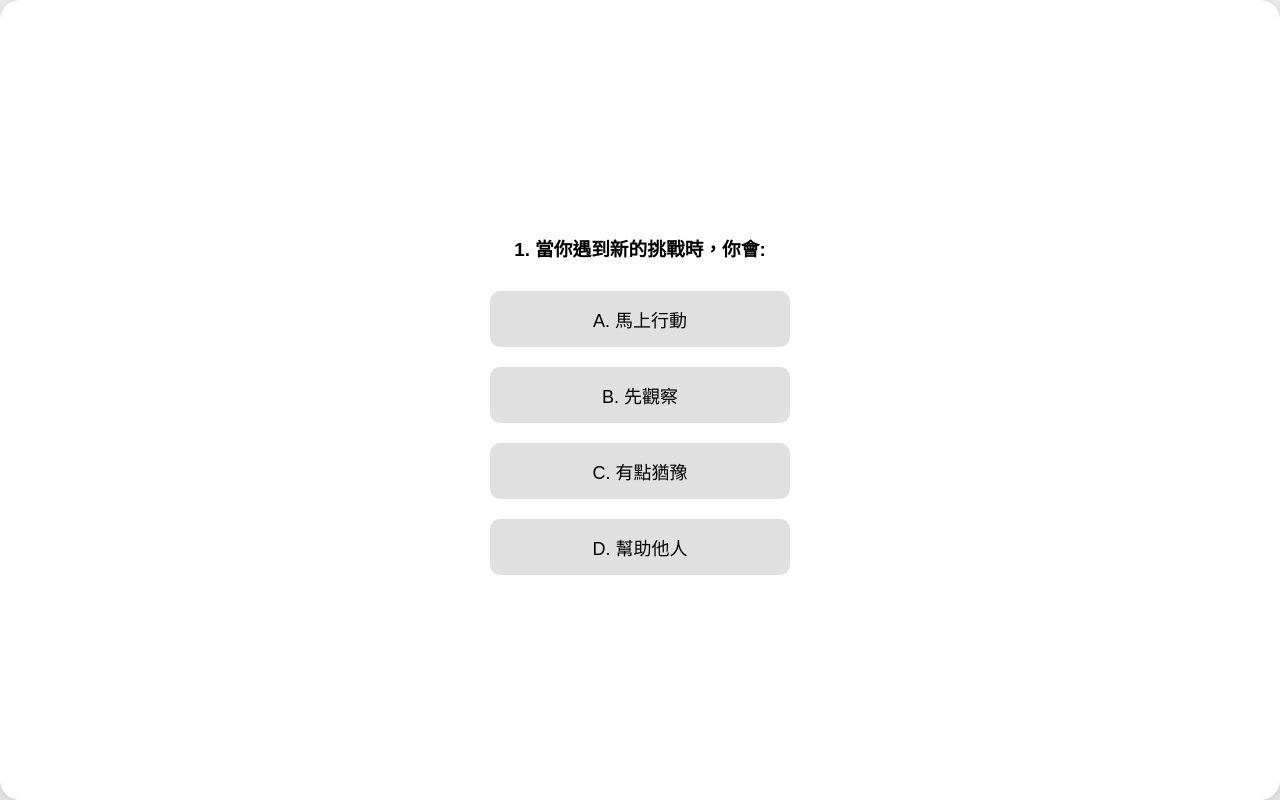
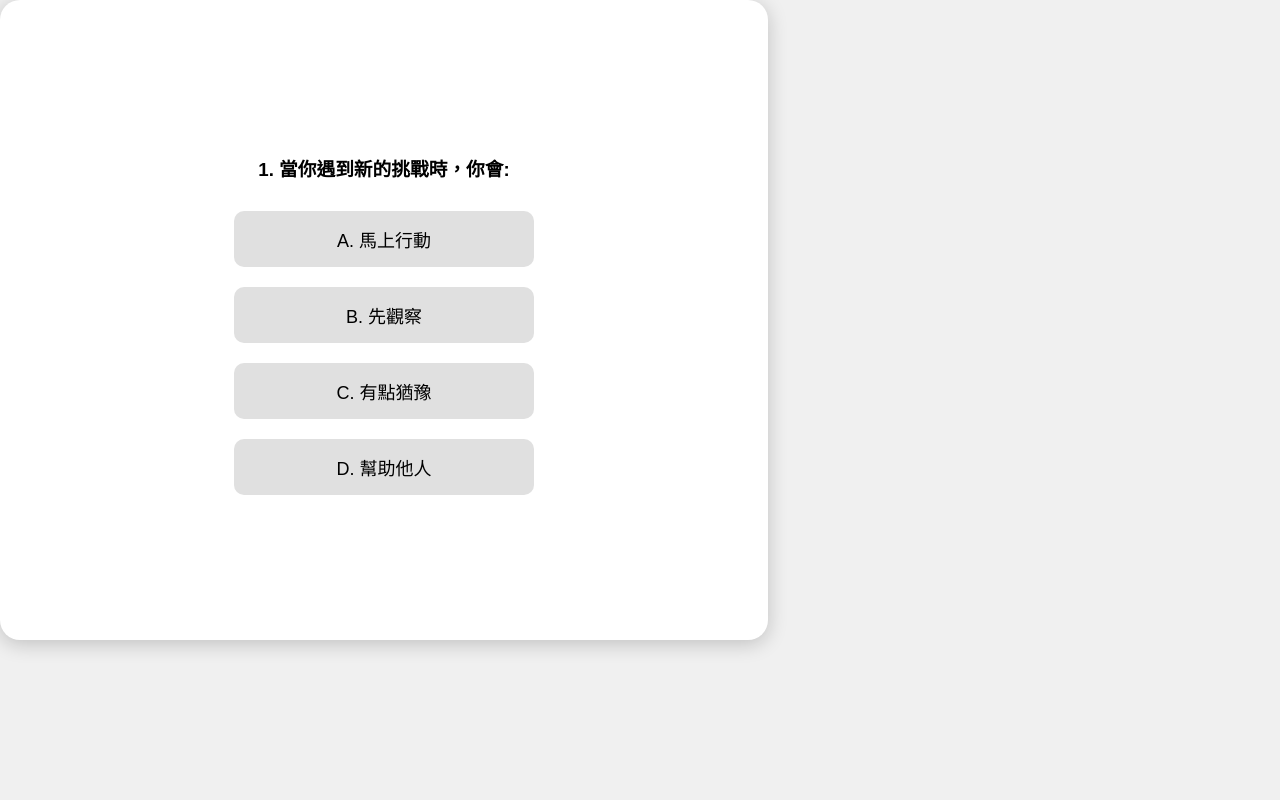
Before and after one commit to 8zqgcft96d-creator/Psychology, a plain HTML site: page index.html in a window 1280 px wide. Drawn offline with nearby package versions, Linux system fonts and the light colour scheme.

Commit message:
Update index.html

```diff
--- a/index.html
+++ b/index.html
@@ -6,54 +6,25 @@
 <script src="https://cdn.jsdelivr.net/npm/chart.js"></script>
 <style>
 html, body {
-    margin: 0;
-    padding: 0;
-    height: 100%;
-    width: 100%;
-    font-family: Arial, sans-serif;
-    background: #f0f0f0;
+    margin: 0; padding: 0; height: 100%; width: 100%;
+    font-family: Arial, sans-serif; background: #f0f0f0;
     overflow: hidden;
 }
 .card {
-    display: flex;
-    flex-direction: column;
-    justify-content: center;
-    align-items: center;
-    height: 100vh;
-    width: 100vw;
-    background: #fff;
-    border-radius: 20px;
-    box-shadow: 0 4px 20px rgba(0,0,0,0.2);
-    padding: 20px;
-    box-sizing: border-box;
-    text-align: center;
+    display: flex; flex-direction: column; justify-content: center; align-items: center;
+    background: #fff; box-shadow: 0 4px 20px rgba(0,0,0,0.2);
+    padding: 20px; box-sizing: border-box; text-align: center;
+    transition: all 0.3s ease;
 }
 h3 { margin-bottom: 20px; }
 button.option {
-    display: block;
-    width: 80%;
-    max-width: 300px;
-    margin: 10px auto;
-    padding: 15px;
-    background: #e0e0e0;
-    border: none;
-    border-radius: 10px;
-    font-size: 18px;
-    cursor: pointer;
-    transition: 0.2s;
+    display: block; margin: 10px auto; padding: 15px; width: 80%;
+    max-width: 300px; font-size: 18px; border-radius: 10px; border: none; cursor: pointer;
+    background: #e0e0e0; transition: 0.2s;
 }
-button.option:hover {
-    background: #d0d0d0;
-}
-#result canvas {
-    max-width: 80%;
-    max-height: 300px;
-    margin-top: 20px;
-}
-#analysisText {
-    margin-top: 20px;
-    font-size: 18px;
-}
+button.option:hover { background: #d0d0d0; }
+#result canvas { max-width: 80%; max-height: 300px; margin-top: 20px; }
+#analysisText { margin-top: 20px; font-size: 18px; }
 </style>
 </head>
 <body>
@@ -67,7 +38,7 @@ button.option:hover {
 </div>
 
 <script>
-// 題目設定
+// 題目與選項
 const questions = [
 {q:"1. 當你遇到新的挑戰時，你會:", options:["A. 馬上行動","B. 先觀察","C. 有點猶豫","D. 幫助他人"]},
 {q:"2. 當朋友需要幫忙或情緒低落時，你會:", options:["A. 鼓勵行動","B. 靜靜陪伴","C. 退縮","D. 主動支持"]},
@@ -96,7 +67,7 @@ function showQuestion(index){
         btn.className = "option";
         btn.textContent = opt;
         btn.onclick = ()=>{
-            answers.push(opt[0]);
+            answers.push(opt[0]); // 取首字母 A/B/C/D
             nextQuestion();
         };
         quizDiv.appendChild(btn);
@@ -150,7 +121,29 @@ function showResult(){
     });
 }
 
-showQuestion(current);
+// 判斷裝置調整卡片大小
+function adjustCardSize(){
+    const cards = document.querySelectorAll('.card');
+    const isMobile = /Android|webOS|iPhone|iPad|iPod|BlackBerry|IEMobile|Opera Mini/i.test(navigator.userAgent);
+    cards.forEach(card=>{
+        if(isMobile){
+            card.style.width = '100vw';
+            card.style.height = '100vh';
+            card.style.borderRadius = '0';
+        } else {
+            card.style.width = '60vw';
+            card.style.height = '80vh';
+            card.style.borderRadius = '20px';
+        }
+    });
+}
+
+// 初始化
+window.addEventListener('load', ()=>{
+    adjustCardSize();
+    showQuestion(current);
+});
+window.addEventListener('resize', adjustCardSize);
 </script>
 </body>
 </html>
```
